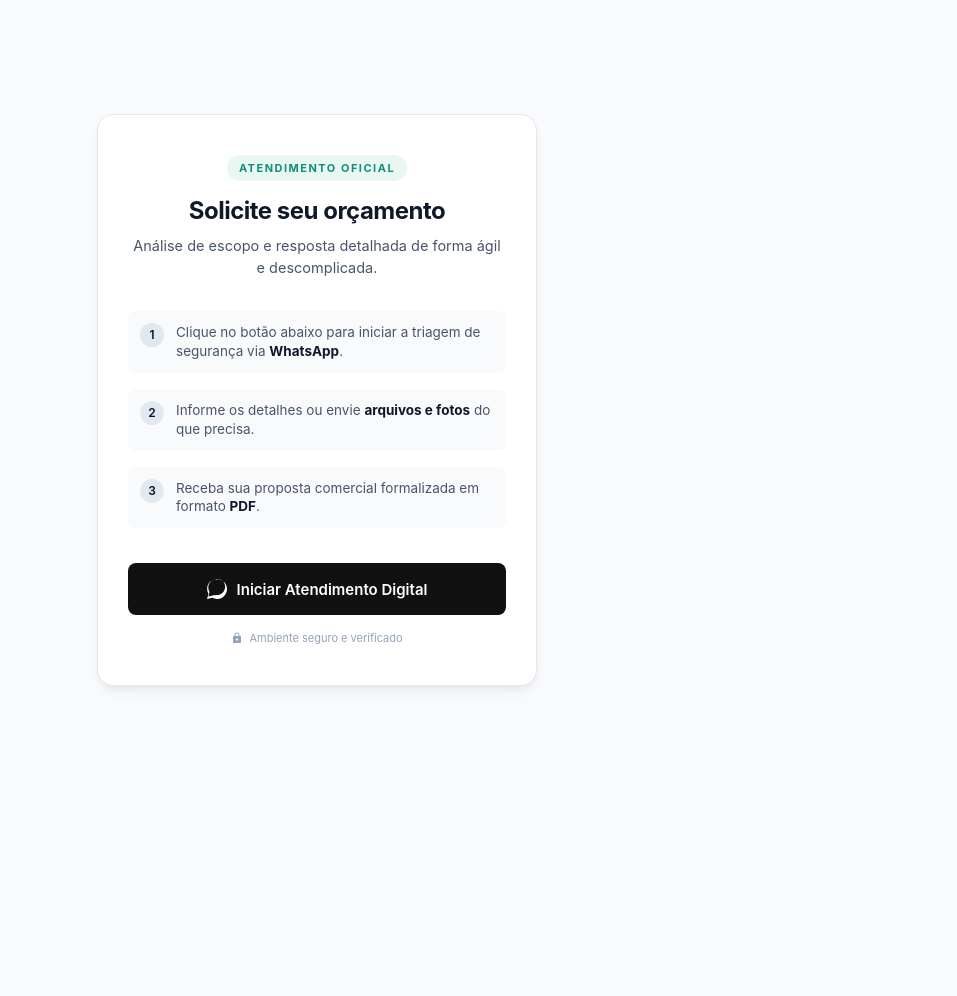
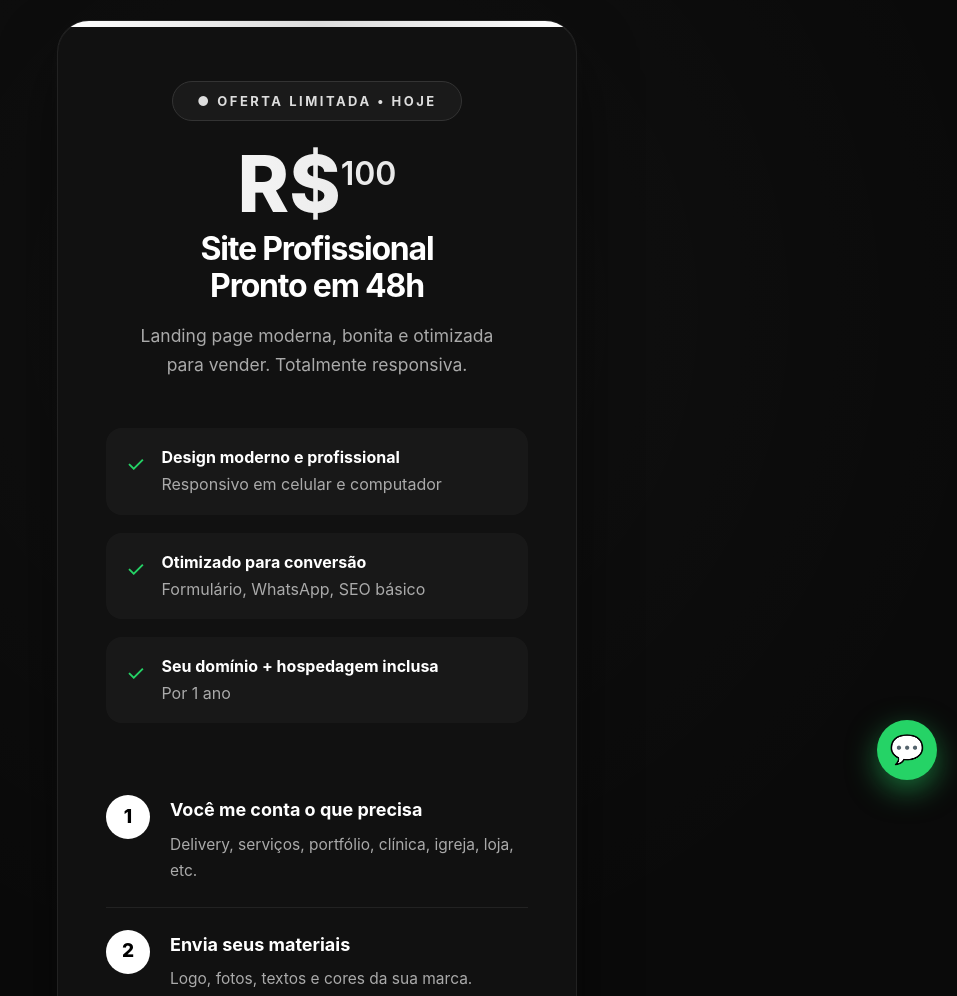
Before and after one commit to Iathi/simulazap.github.io, a plain HTML site: page index.html in a window 1280 px wide. Shown: the top 996 px of the page, without its empty margins (323-1280 px from the left). Before the commit the page ends 800 px from the top, so only its background shows below. Drawn offline with Linux system fonts and the light colour scheme.

Commit message:
Revise HTML structure and styles for landing page
Updated the title and meta description for better SEO. Enhanced styles for a modern look and improved layout.

```diff
--- a/index.html
+++ b/index.html
@@ -3,22 +3,19 @@
 <head>
     <meta charset="UTF-8">
     <meta name="viewport" content="width=device-width, initial-scale=1.0">
-    <title>Solicitação de Orçamento</title>
+    <meta name="description" content="Site profissional moderno por apenas R$ 100. Entrega em até 48h. Landing page, portfólio, delivery, clínica e mais.">
+    <title>Site Profissional por R$ 100 | Entrega em 48h</title>
     <style>
-        /* CSS Reset e Variáveis de Design */
         :root {
-            --bg-primary: #f8fafc;
-            --surface: #ffffff;
-            --text-main: #0f172a;
-            --text-muted: #475569;
-            --brand-color: #25d366;
-            --brand-dark: #128c7e;
-            --radius-lg: 16px;
-            --radius-sm: 8px;
-            --transition: all 0.25s cubic-bezier(0.4, 0, 0.2, 1);
+            --bg: #0a0a0a;
+            --card: #111111;
+            --text: #ffffff;
+            --text-muted: #aaaaaa;
+            --accent: #ffffff;
+            --green: #25D366;
         }
 
-        *, *::before, *::after {
+        * {
             box-sizing: border-box;
             margin: 0;
             padding: 0;
@@ -26,200 +23,322 @@
 
         body {
             font-family: -apple-system, BlinkMacSystemFont, "Segoe UI", Roboto, Helvetica, Arial, sans-serif;
-            background-color: var(--bg-primary);
-            color: var(--text-main);
+            background: var(--bg);
+            color: var(--text);
+            line-height: 1.7;
+            padding: 20px;
+            min-height: 100vh;
             display: flex;
+            align-items: center;
             justify-content: center;
-            align-items: center;
-            min-height: 100vh;
-            padding: 20px;
-            -webkit-font-smoothing: antialiased;
+            background-image:
+                radial-gradient(circle at 50% 20%, rgba(255,255,255,0.03) 0%, transparent 50%);
         }
 
-        /* Container Principal (Card) */
         .card {
-            background-color: var(--surface);
+            background: var(--card);
             width: 100%;
-            max-width: 440px;
-            padding: 40px 30px;
-            border-radius: var(--radius-lg);
-            box-shadow: 0 4px 6px -1px rgba(0, 0, 0, 0.05), 0 10px 15px -3px rgba(0, 0, 0, 0.03);
-            border: 1px solid #e2e8f0;
+            max-width: 520px;
+            padding: 60px 48px 50px;
+            border-radius: 32px;
+            box-shadow:
+                0 30px 70px -15px rgba(0, 0, 0, 0.8),
+                0 10px 20px -5px rgba(255, 255, 255, 0.05),
+                inset 0 1px 0 0 rgba(255,255,255,0.08);
+            border: 1px solid #222;
+            position: relative;
+            overflow: hidden;
+            transition: transform 0.4s cubic-bezier(0.4, 0, 0.2, 1);
         }
 
-        /* Cabeçalho */
-        .header {
-            text-align: center;
-            margin-bottom: 32px;
+        .card:hover {
+            transform: translateY(-12px);
+        }
+
+        .card::before {
+            content: '';
+            position: absolute;
+            top: 0;
+            left: 0;
+            right: 0;
+            height: 6px;
+            background: linear-gradient(90deg, #fff, #ddd, #fff);
         }
 
         .tag {
-            display: inline-block;
-            font-size: 11px;
+            display: inline-flex;
+            align-items: center;
+            gap: 8px;
+            font-size: 13px;
             font-weight: 700;
+            letter-spacing: 2.5px;
             text-transform: uppercase;
-            letter-spacing: 1.5px;
-            color: var(--brand-dark);
-            background-color: #e8f8f0;
-            padding: 6px 12px;
-            border-radius: 50px;
+            color: #ddd;
+            background: #1a1a1a;
+            padding: 8px 24px;
+            border-radius: 9999px;
+            border: 1px solid #333;
+            margin-bottom: 24px;
+        }
+
+        .price {
+            font-size: 78px;
+            font-weight: 800;
+            line-height: 1;
+            margin-bottom: 8px;
+            background: linear-gradient(90deg, #fff, #ddd);
+            -webkit-background-clip: text;
+            -webkit-text-fill-color: transparent;
+        }
+
+        .price sup {
+            font-size: 32px;
+            top: -18px;
+            font-weight: 600;
+        }
+
+        h1 {
+            font-size: 32px;
+            font-weight: 700;
+            letter-spacing: -1.2px;
+            line-height: 1.15;
             margin-bottom: 16px;
         }
 
-        h1 {
-            font-size: 24px;
-            font-weight: 700;
-            letter-spacing: -0.5px;
-            color: var(--text-main);
-            line-height: 1.2;
-            margin-bottom: 10px;
+        .subtitle {
+            font-size: 17.5px;
+            color: var(--text-muted);
+            max-width: 380px;
+            margin: 0 auto;
         }
 
-        .subtitle {
-            font-size: 14.5px;
-            color: var(--text-muted);
-            line-height: 1.5;
+        .features {
+            margin: 48px 0;
+            display: grid;
+            gap: 18px;
         }
 
-        /* Linha do Tempo / UX de Passos Simples */
+        .feature {
+            display: flex;
+            align-items: flex-start;
+            gap: 16px;
+            padding: 16px 20px;
+            background: rgba(255,255,255,0.03);
+            border-radius: 16px;
+            transition: all 0.3s ease;
+        }
+
+        .feature:hover {
+            background: rgba(255,255,255,0.06);
+            transform: translateX(8px);
+        }
+
+        .check {
+            color: #25D366;
+            font-size: 22px;
+            flex-shrink: 0;
+            margin-top: 2px;
+        }
+
         .steps {
-            margin-bottom: 35px;
-            display: flex;
-            flex-direction: column;
-            gap: 16px;
+            margin: 50px 0;
         }
 
         .step-item {
             display: flex;
-            align-items: flex-start;
-            gap: 12px;
-            padding: 12px;
-            border-radius: var(--radius-sm);
-            background-color: #f8fafc;
+            gap: 20px;
+            padding: 22px 0;
+            border-bottom: 1px solid #222;
+        }
+
+        .step-item:last-child {
+            border-bottom: none;
         }
 
         .step-number {
+            width: 44px;
+            height: 44px;
+            background: white;
+            color: black;
+            font-weight: 800;
+            font-size: 19px;
             display: flex;
             align-items: center;
             justify-content: center;
-            background-color: #e2e8f0;
-            color: var(--text-main);
-            font-weight: 600;
-            font-size: 12px;
-            width: 24px;
-            height: 24px;
             border-radius: 50%;
             flex-shrink: 0;
         }
 
-        .step-text {
-            font-size: 13.5px;
-            color: var(--text-muted);
-            line-height: 1.4;
+        .step-content h3 {
+            font-size: 18px;
+            margin-bottom: 6px;
         }
 
-        .step-text strong {
-            color: var(--text-main);
+        .step-content p {
+            font-size: 15.5px;
+            color: var(--text-muted);
         }
 
-        /* Chamada para Ação (CTA) */
         .cta-group {
-            display: flex;
-            flex-direction: column;
-            align-items: center;
-            gap: 16px;
+            margin-top: 30px;
         }
 
         .btn-whatsapp {
-            display: inline-flex;
+            display: flex;
             align-items: center;
             justify-content: center;
-            background-color: #111111; /* Preto elegante em vez do verde berrante traz mais seriedade */
-            color: #ffffff;
+            gap: 14px;
+            background: var(--green);
+            color: white;
+            font-size: 19px;
+            font-weight: 700;
+            width: 100%;
+            padding: 24px 32px;
+            border-radius: 20px;
             text-decoration: none;
-            font-size: 15px;
-            font-weight: 600;
-            width: 100%;
-            padding: 16px 24px;
-            border-radius: var(--radius-sm);
-            transition: var(--transition);
-            cursor: pointer;
+            transition: all 0.4s cubic-bezier(0.4, 0, 0.2, 1);
+            box-shadow: 0 20px 30px -8px rgba(37, 211, 102, 0.4);
+            letter-spacing: -0.4px;
         }
 
-        /* Efeito de clique e feedback tátil excelente no mobile */
-        @media (hover: hover) {
-            .btn-whatsapp:hover {
-                background-color: var(--brand-dark);
-                transform: translateY(-1px);
-            }
-        }
-        .btn-whatsapp:active {
-            transform: translateY(1px) scale(0.99);
+        .btn-whatsapp:hover {
+            transform: translateY(-6px) scale(1.03);
+            box-shadow: 0 25px 40px -8px rgba(37, 211, 102, 0.6);
+            background: #1eb855;
         }
 
-        .btn-whatsapp svg {
-            width: 20px;
-            height: 20px;
-            fill: currentColor;
-            margin-right: 10px;
+        .security {
+            text-align: center;
+            margin-top: 32px;
+            font-size: 14.5px;
+            color: var(--text-muted);
+            display: flex;
+            align-items: center;
+            justify-content: center;
+            gap: 12px;
         }
 
-        .security-badge {
+        .testimonials {
+            margin-top: 40px;
+            padding-top: 30px;
+            border-top: 1px solid #222;
+            font-size: 15px;
+            color: var(--text-muted);
+        }
+
+        .floating-whatsapp {
+            position: fixed;
+            bottom: 20px;
+            right: 20px;
+            background: #25D366;
+            color: white;
+            width: 60px;
+            height: 60px;
+            border-radius: 50%;
             display: flex;
             align-items: center;
-            gap: 6px;
-            font-size: 11px;
-            color: #94a3b8;
+            justify-content: center;
+            font-size: 28px;
+            box-shadow: 0 10px 30px rgba(37, 211, 102, 0.5);
+            z-index: 100;
+            text-decoration: none;
         }
 
-        .security-badge svg {
-            width: 12px;
-            height: 12px;
-            fill: currentColor;
+        @media (max-width: 480px) {
+            .card {
+                padding: 48px 32px;
+            }
+            h1 { font-size: 28px; }
+            .price { font-size: 68px; }
         }
     </style>
 </head>
 <body>
 
     <div class="card">
-        <div class="header">
-            <span class="tag">Atendimento Oficial</span>
-            <h1>Solicite seu orçamento</h1>
-            <p class="subtitle">Análise de escopo e resposta detalhada de forma ágil e descomplicada.</p>
+        <div style="text-align: center;">
+            <span class="tag">● OFERTA LIMITADA • HOJE</span>
+            <div class="price">R$<sup>100</sup></div>
+            <h1>Site Profissional<br>Pronto em 48h</h1>
+            <p class="subtitle">Landing page moderna, bonita e otimizada para vender. Totalmente responsiva.</p>
+        </div>
+
+        <div class="features">
+            <div class="feature">
+                <span class="check">✓</span>
+                <div>
+                    <strong>Design moderno e profissional</strong><br>
+                    <span style="color:var(--text-muted)">Responsivo em celular e computador</span>
+                </div>
+            </div>
+            <div class="feature">
+                <span class="check">✓</span>
+                <div>
+                    <strong>Otimizado para conversão</strong><br>
+                    <span style="color:var(--text-muted)">Formulário, WhatsApp, SEO básico</span>
+                </div>
+            </div>
+            <div class="feature">
+                <span class="check">✓</span>
+                <div>
+                    <strong>Seu domínio + hospedagem inclusa</strong><br>
+                    <span style="color:var(--text-muted)">Por 1 ano</span>
+                </div>
+            </div>
         </div>
 
         <div class="steps">
             <div class="step-item">
                 <span class="step-number">1</span>
-                <p class="step-text">Clique no botão abaixo para iniciar a triagem de segurança via <strong>WhatsApp</strong>.</p>
+                <div class="step-content">
+                    <h3>Você me conta o que precisa</h3>
+                    <p>Delivery, serviços, portfólio, clínica, igreja, loja, etc.</p>
+                </div>
             </div>
             <div class="step-item">
                 <span class="step-number">2</span>
-                <p class="step-text">Informe os detalhes ou envie <strong>arquivos e fotos</strong> do que precisa.</p>
+                <div class="step-content">
+                    <h3>Envia seus materiais</h3>
+                    <p>Logo, fotos, textos e cores da sua marca.</p>
+                </div>
             </div>
             <div class="step-item">
                 <span class="step-number">3</span>
-                <p class="step-text">Receba sua proposta comercial formalizada em formato <strong>PDF</strong>.</p>
+                <div class="step-content">
+                    <h3>Recebe seu site pronto</h3>
+                    <p>Revisões inclusas + suporte pós-entrega.</p>
+                </div>
             </div>
         </div>
 
         <div class="cta-group">
-            <!-- Insira seu telefone no local do 5511999999999 -->
-            <a href="https://wa.me/5511999999999?text=Olá! Gostaria de solicitar um orçamento comercial." class="btn-whatsapp" target="_blank">
-                <svg viewBox="0 0 24 24">
-                    <path d="M.057 24l1.687-6.163c-1.041-1.804-1.588-3.849-1.587-5.946C.06 5.348 5.397.01 12.008.01c3.202.001 6.212 1.246 8.477 3.513 2.266 2.268 3.507 5.28 3.505 8.484-.004 6.657-5.34 11.997-11.953 11.997-2.005-.001-3.973-.502-5.724-1.455L0 24zm6.59-4.846c1.665.988 3.3.15 4.975.15 5.564 0 10.093-4.529 10.097-10.093.002-2.695-1.047-5.228-2.951-7.133C16.859 2.173 14.329.124 11.63.124c-5.564 0-10.093 4.529-10.097 10.093-.001 1.914.499 3.784 1.446 5.43L1.81 21.113l5.513-1.446z"/>
-                </svg>
-                Iniciar Atendimento Digital
+            <a href="https://wa.me/5511999999999?text=Olá!%20Vi%20a%20oferta%20do%20site%20por%20R%24100%20e%20quero%20o%20meu!"
+               class="btn-whatsapp"
+               target="_blank">
+                <span style="font-size:28px">📱</span>
+                Quero meu Site por R$ 100
             </a>
+        </div>
 
-            <div class="security-badge">
-                <svg viewBox="0 0 24 24">
-                    <path d="M18 8h-1V6c0-2.76-2.24-5-5-5S7 3.24 7 6v2H6c-1.1 0-2 .9-2 2v10c0 1.1.9 2 2 2h12c1.1 0 2-.9 2-2V10c0-1.1-.9-2-2-2zm-6 9c-1.1 0-2-.9-2-2s.9-2 2-2 2 .9 2 2-.9 2-2 2zm3.1-9H8.9V6c0-1.71 1.39-3.1 3.1-3.1 1.71 0 3.1 1.39 3.1 3.1v2z"/>
-                </svg>
-                Ambiente seguro e verificado
-            </div>
+        <div class="security">
+            <span>🔒</span>
+            Pagamento via Pix • Garantia de Satisfação • Suporte Total
+        </div>
+
+        <div class="testimonials">
+            <p style="text-align:center; font-style:italic; margin-bottom:12px;">
+                "Fiz em 2 dias e já estou recebendo pedidos!"<br>
+                <strong>— João Mendes, Delivery SP</strong>
+            </p>
         </div>
     </div>
 
+    <!-- Botão flutuante -->
+    <a href="https://wa.me/5511999999999?text=Olá!%20Quero%20meu%20site%20profissional%20por%20R%24100"
+       class="floating-whatsapp"
+       target="_blank">
+        💬
+    </a>
+
 </body>
 </html>
```
